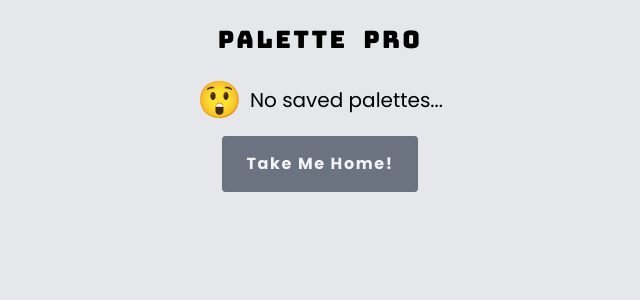
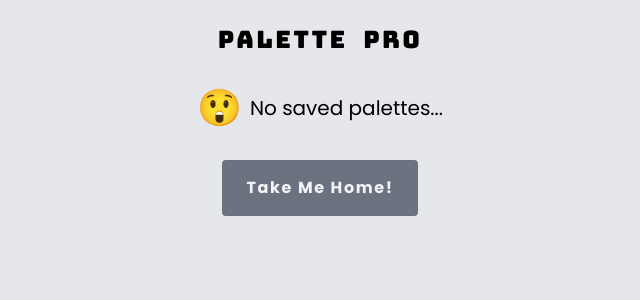
Before and after one commit to newportkat/color-scheme-generator, a React (Vite) app in the folder client/: page /saved in a window 1280 px wide. Shown: the top 300 px of the page, without its empty margins (320-960 px from the left). Built offline with nearby package versions, Linux system fonts and the light colour scheme.

Commit message:
minor padding changes

```diff
--- a/client/src/pages/Error.tsx
+++ b/client/src/pages/Error.tsx
@@ -4,12 +4,12 @@ import { Link } from "react-router-dom"
 const Error = () => {
     return (
         <div className="flex h-screen flex-col bg-gray-200 ">
-            <section className="flex flex-col items-center justify-center gap-6 p-6">
+            <section className="flex flex-col items-center justify-center gap-8 p-6">
                 <Link to="/" className="font-bungee text-2xl tracking-widest">
                     Palette&nbsp; Pro
                 </Link>
 
-                <div className="flex w-full flex-col items-center justify-center gap-4">
+                <div className="flex w-full flex-col items-center justify-center gap-8">
                     <p className="flex items-center gap-2 text-center text-xl">
                         <span className="text-4xl">😲</span> Page doesn't
                         exist...
--- a/client/src/pages/SavedPalettes.tsx
+++ b/client/src/pages/SavedPalettes.tsx
@@ -62,7 +62,7 @@ const SavedPalettes = () => {
                         </div>
                     </div>
                 ) : (
-                    <div className="flex w-full flex-col items-center justify-center gap-4">
+                    <div className="flex w-full flex-col items-center justify-center gap-8 mt-2">
                         <p className="flex items-center gap-2 text-center text-xl">
                             <span className="text-4xl">😲</span> No saved
                             palettes...
```
